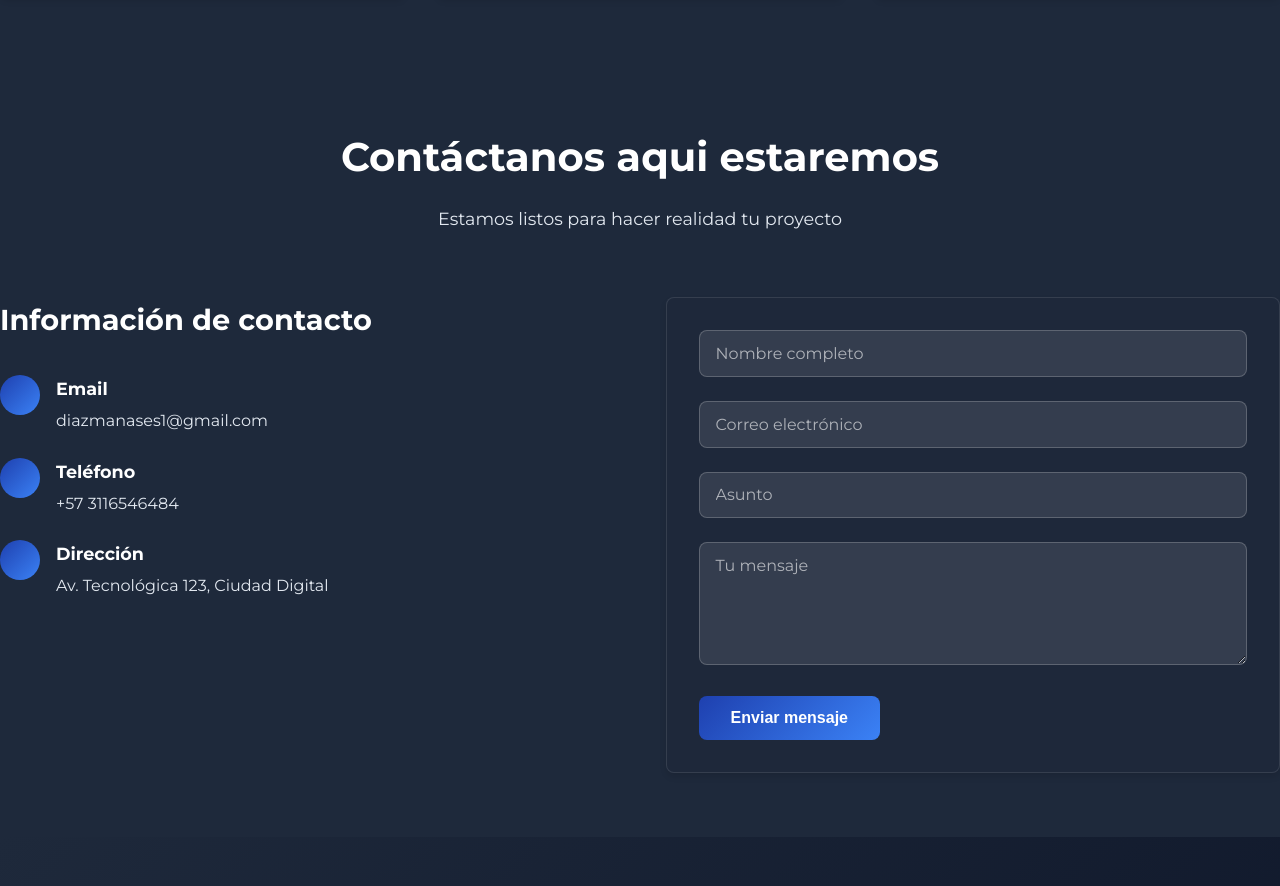
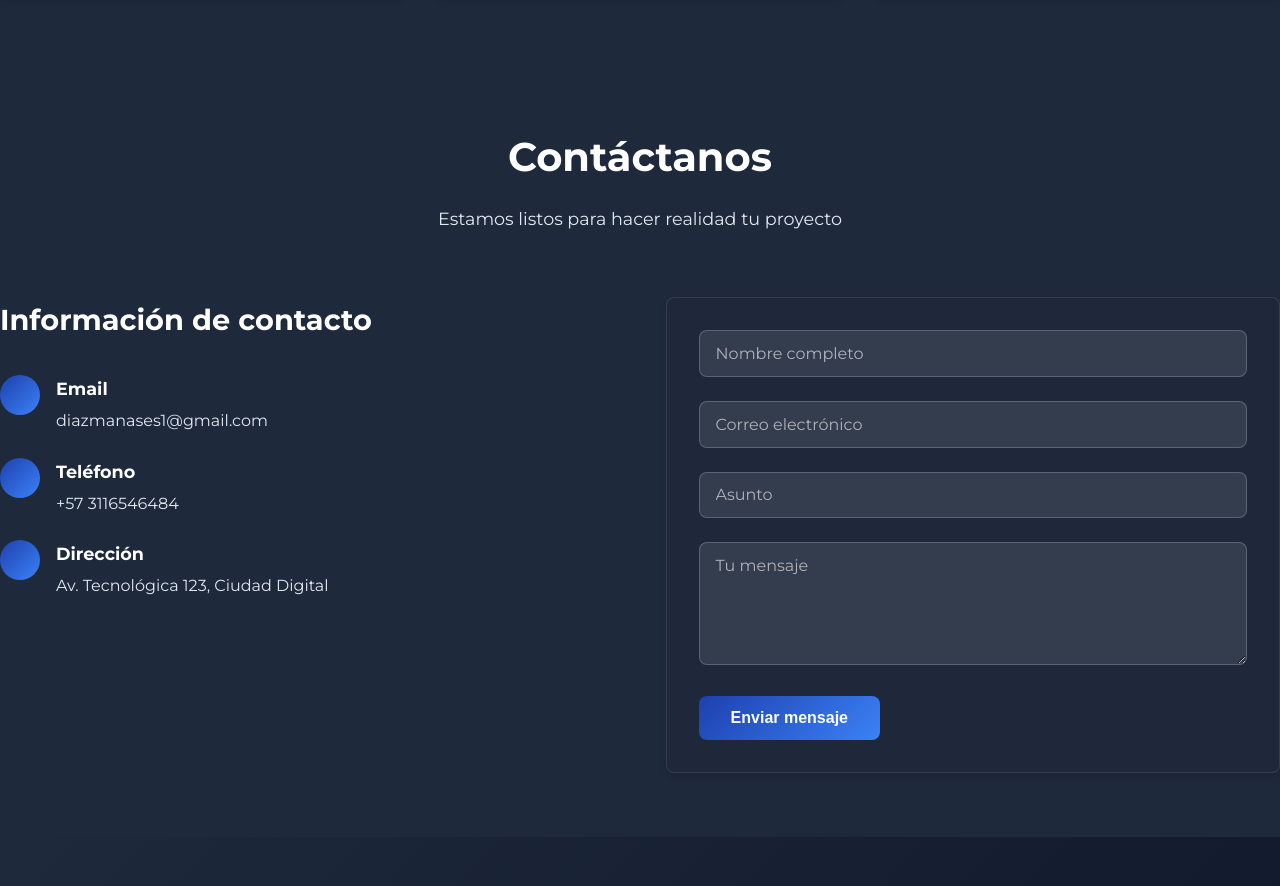
Before and after one commit to SerakDepMS/SerakDep-MS, a plain HTML site: page SerakDep_MS/index.html in a window 1280 px wide. Shown: the part 2603-3489 px from the top of the page. Drawn offline with nearby package versions, Linux system fonts and the light colour scheme.

Commit message:
confirmar

```diff
--- a/SerakDep_MS/index.html
+++ b/SerakDep_MS/index.html
@@ -197,7 +197,7 @@
     <!-- Contacto Section -->
     <section id="contacto" class="contact">
       <div class="section-header">
-        <h2 class="section-title">Contáctanos aqui estaremos</h2>
+        <h2 class="section-title">Contáctanos</h2>
         <p class="section-subtitle">
           Estamos listos para hacer realidad tu proyecto
         </p>
```
